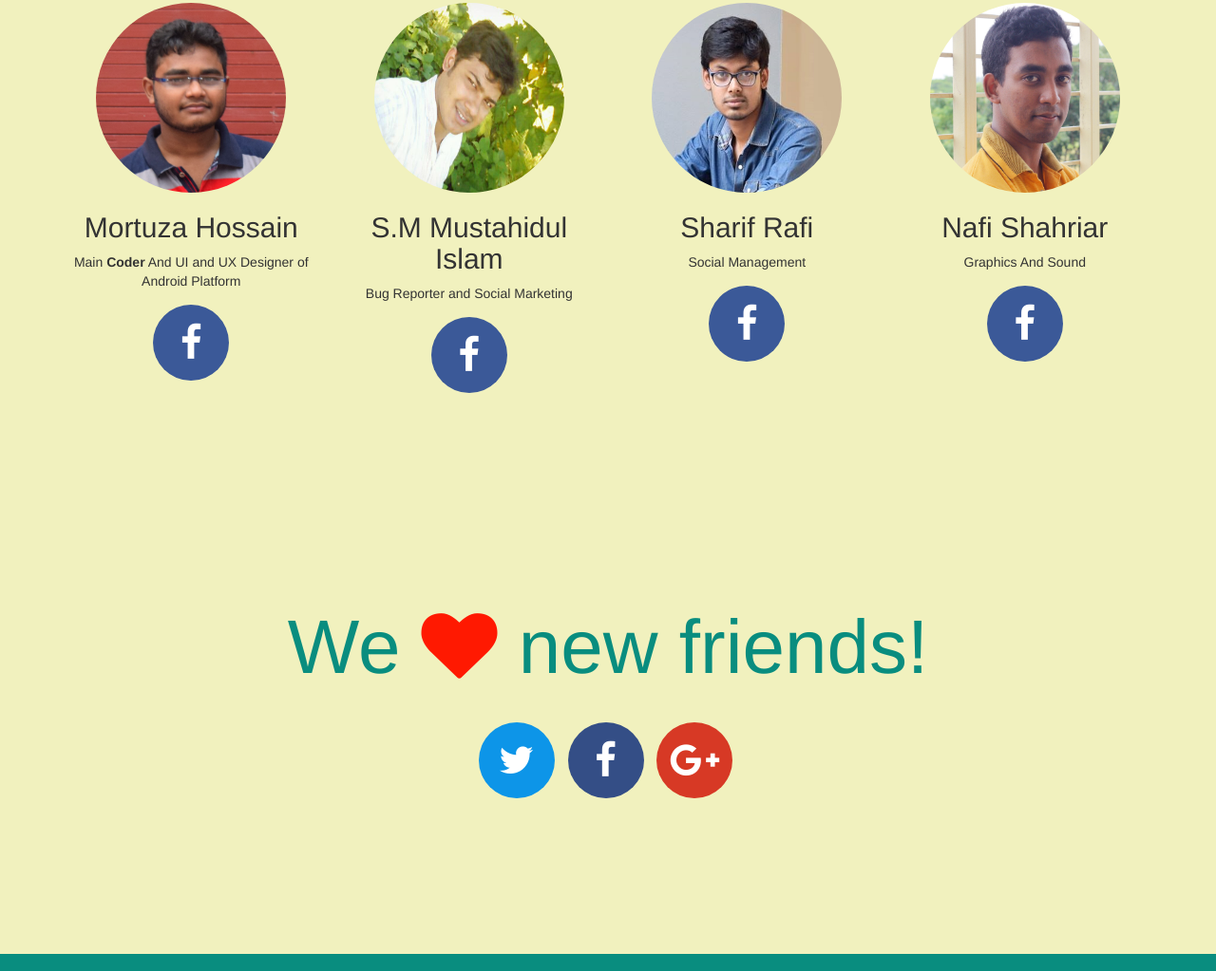
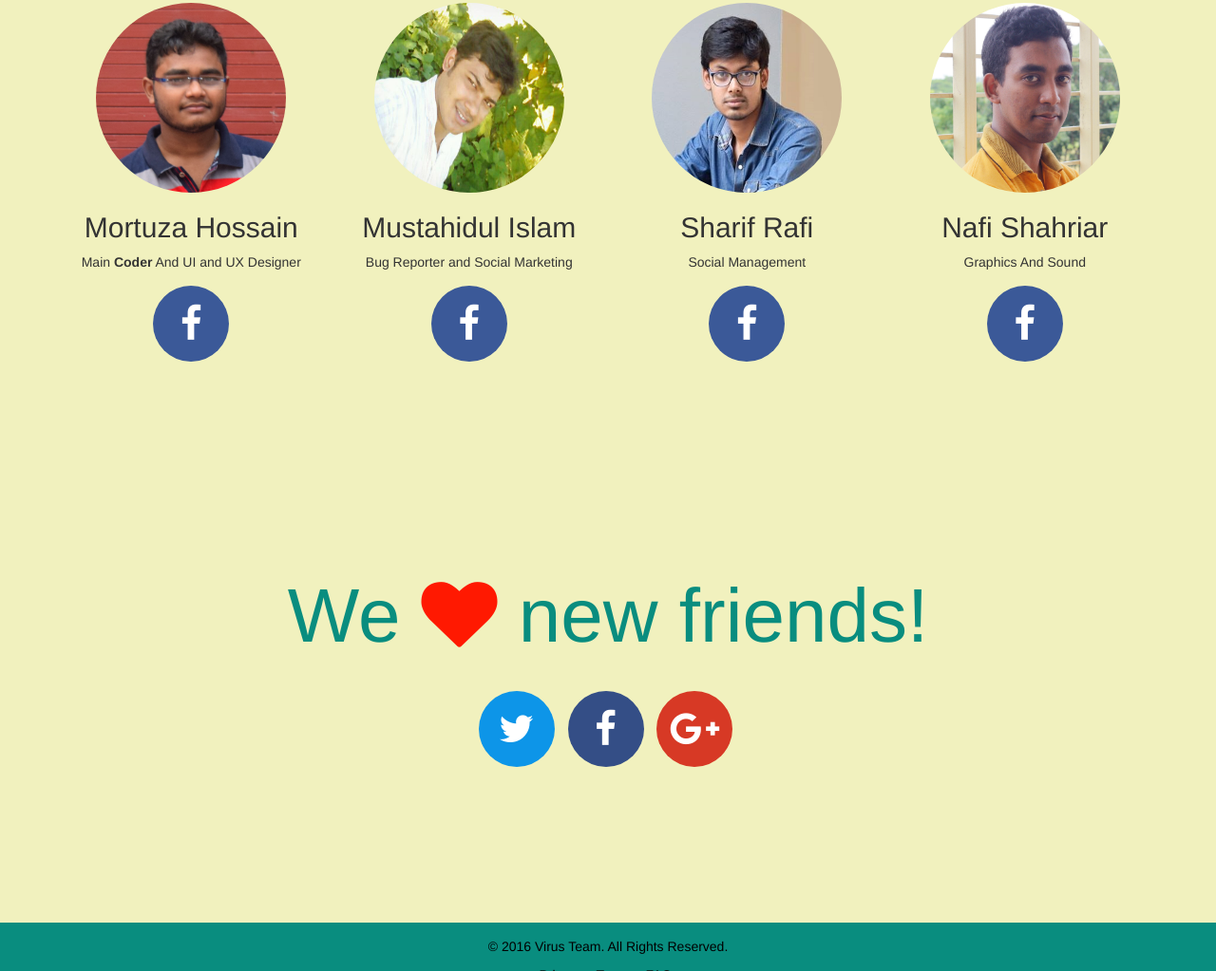
Before and after one commit to virusteam/own, a plain HTML site: page index.html in a window 1280 px wide. Shown: the part 1841-2864 px from the top of the page at 95% size. Drawn offline with nearby package versions, Linux system fonts and the light colour scheme; a script that the page names is missing.

Commit message:
Update index.html

```diff
--- a/index.html
+++ b/index.html
@@ -146,7 +146,7 @@
                             <div class="samemember">
                                 <img src="img/mim.jpg">
                                 <h2>Mortuza Hossain</h2>
-                                <p>Main <b>Coder</b> And UI and UX Designer of Android Platform</p>
+                                <p>Main <b>Coder</b> And UI and UX Designer</p>
                                 <div class="applike">
                                     <a href="http://www.facebook.com/mdmortuza.hossain?/"><i class="fa fa-facebook"></i></a>
                                 </div>
@@ -157,7 +157,7 @@
 						<div class="col-md-3  text-center">
                             <div class="samemember">
                                 <img src="img/meh.jpg">
-                                <h2>S.M Mustahidul Islam</h2>
+                                <h2>Mustahidul Islam</h2>
                                 <p>Bug Reporter and Social Marketing</p>
                                 <div class="applike">
                                     <a href="https://www.facebook.com/profile.php?id=100007313505077"><i class="fa fa-facebook"></i></a>
```
